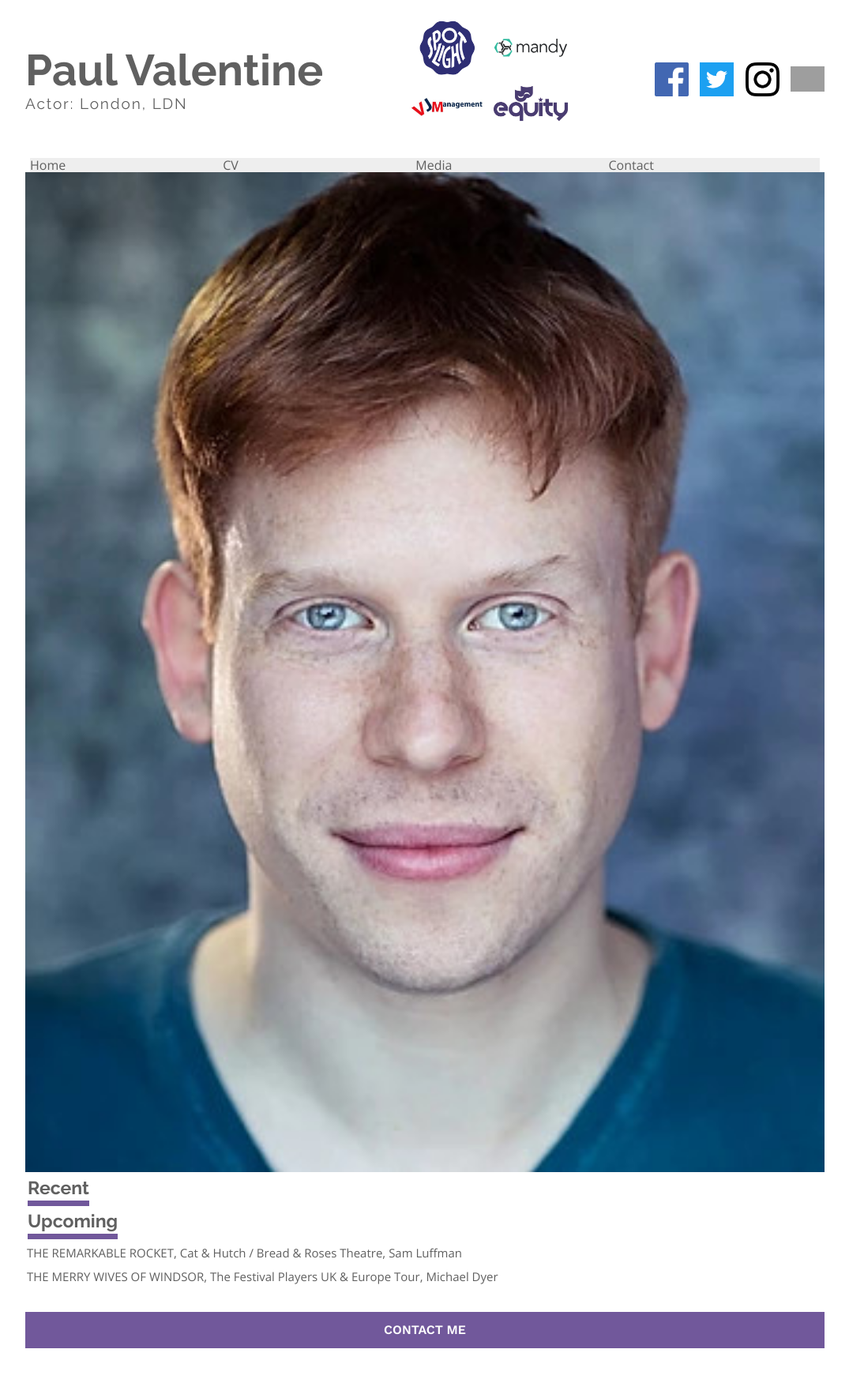
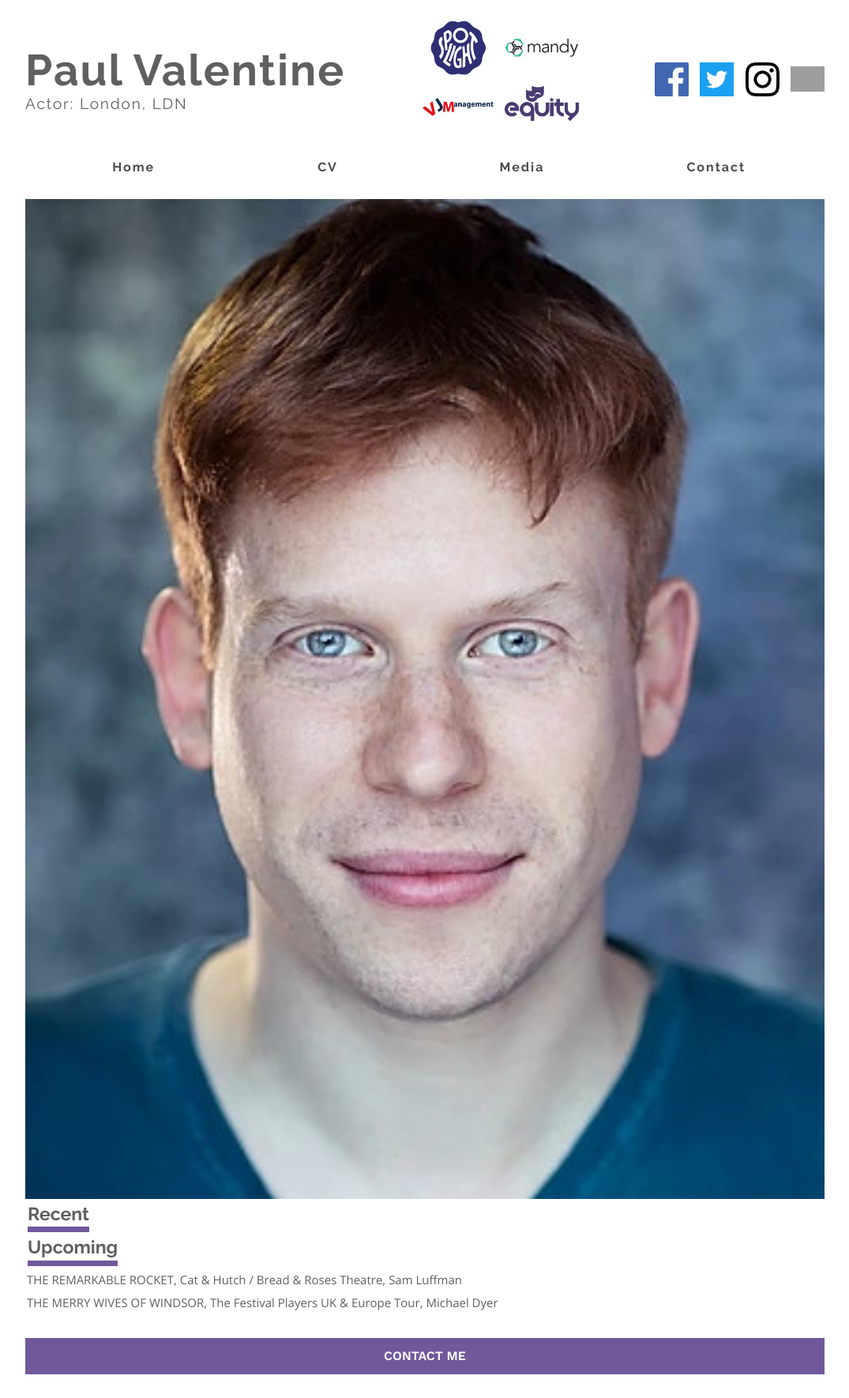
Before and after one commit to pvsitedesign/pvsite, a Jekyll site: the page built from index.html, in a window 1280 px wide. Shown: the whole page at 79% size, without its empty margins (102-1177 px from the left). Built offline with Jekyll 4.4.1, drawn with Linux system fonts in a browser that asks for light colours; the list of posts is cut into pages by our own code; before the commit the page ends 1737 px from its top, so only the background shows below that; grey boxes are pictures that could not be loaded.

Commit message:
update nav bar

```diff
--- a/_includes/home-hero.html
+++ b/_includes/home-hero.html
@@ -18,36 +18,44 @@
 
       <div class="logo-icons">
 
-        <div class="fill fill-logo-1"></div>
+        <a class="fill fill-logo-1" href="http://www.spotlight.com/4218-8948-9534"></a>
 
-        <div class="fill fill-logo-2"></div>
+        <a class="fill fill-logo-2" href="https://www.mandy.com/actor/profile/paul-valentine"></a>
 
-        <div class="fill fill-logo-3"></div>
+        <a class="fill fill-logo-3" href="http://www.vjmgt.co.uk/"></a>
 
-        <div class="fill fill-logo-4"></div>
+        <a class="fill fill-logo-4" href="https://www.equity.org.uk/looking-for-work/member-profiles/paul-valentine-actor/"></a>
 
       </div>
 
       <div class="social-icons">
 
-        <div class="fill fill-social-1"></div>
+        <a class="fill fill-social-1" href="http://www.facebook.com/paul.valentine2"></a>
 
-        <div class="fill fill-social-2"></div>
+        <a class="fill fill-social-2" href="http://www.twitter.com/PaulValentine"></a>
 
-        <div class="fill fill-social-3"></div>
+        <a class="fill fill-social-3" href="https://www.instagram.com/paulvalentine87/"></a>
 
-        <div class="fill fill-social-4"></div>
+        <a class="fill fill-social-4" href="https://vimeo.com/paulvalentine"></a>
 
       </div>
 
   </header>
 
   <nav>
-    <ul>
-      <li><a href="{{ '/index.html' | prepend: site.baseurl }}">Home</a></li>
-      <li><a href="{{ '/cv.html' | prepend: site.baseurl }}">CV</a></li>
-      <li><a href="{{ '/media.html' | prepend: site.baseurl }}">Media</a></li>
-      <li><a href="{{ '/contact.html' | prepend: site.baseurl }}">Contact</a></li>
+    <ul class="text_centre">
+      <li>
+        <table><tr><td><a href="{{ '/index.html' | prepend: site.baseurl }}">Home</a></td></tr></table>
+      </li>
+      <li>
+        <table><tr><td><a href="{{ '/cv.html' | prepend: site.baseurl }}">CV</a></td></tr></table>
+      </li>
+      <li>
+        <table><tr><td><a href="{{ '/media.html' | prepend: site.baseurl }}">Media</a></td></tr></table>
+      </li>
+      <li>
+        <table><tr><td><a href="{{ '/contact.html' | prepend: site.baseurl }}">Contact</a></td></tr></table>
+      </li>
     </ul>
   </nav>
 
--- a/css/style.css
+++ b/css/style.css
@@ -97,6 +97,7 @@ img {
 .hero-title {
   font-family: 'Raleway', sans-serif;
   margin: 0;
+  letter-spacing: 2px;
 }
 
 .hero-h1 {
@@ -127,7 +128,7 @@ img {
   min-width: 200px;
 }
 
-.logo-icons div {
+.logo-icons a {
   width: 47%;
   height: 47%;
 }
@@ -142,7 +143,7 @@ img {
   min-width: 215px;
 }
 
-.social-icons div {
+.social-icons a {
   width: 20%;
   height: auto;
 }
@@ -185,13 +186,16 @@ img {
 nav {
   display: block;
   width: 1000px;
-  margin: auto;
-  background: #eee;
+  margin: auto auto 20px auto;
 }
 nav ul {
   display: block;
   margin: auto;
   list-style: none;
+  font-family: 'Raleway', sans-serif;
+  font-weight: 700;
+  letter-spacing: 2px;
+  color: #1d1d1d;
 
   margin-block-start: 0em;
   margin-block-end: 0em;
@@ -203,7 +207,24 @@ nav ul li {
   display: inline-block;
   min-width: 24%;
   width: 24%;
+  opacity: 0.8;
 }
+
+nav ul li table {
+  margin: 0 auto;
+}
+
+nav ul li table tr td:after {
+    display:block;
+    content: '';
+    border-bottom: 3px solid #1d1d1d;
+    transform: scaleX(0);
+    transition: transform 125ms ease-in-out;
+}
+nav ul li table tr td:hover:after {
+    transform: scaleX(1);
+}
+
 
 /* index.html */
 
```
